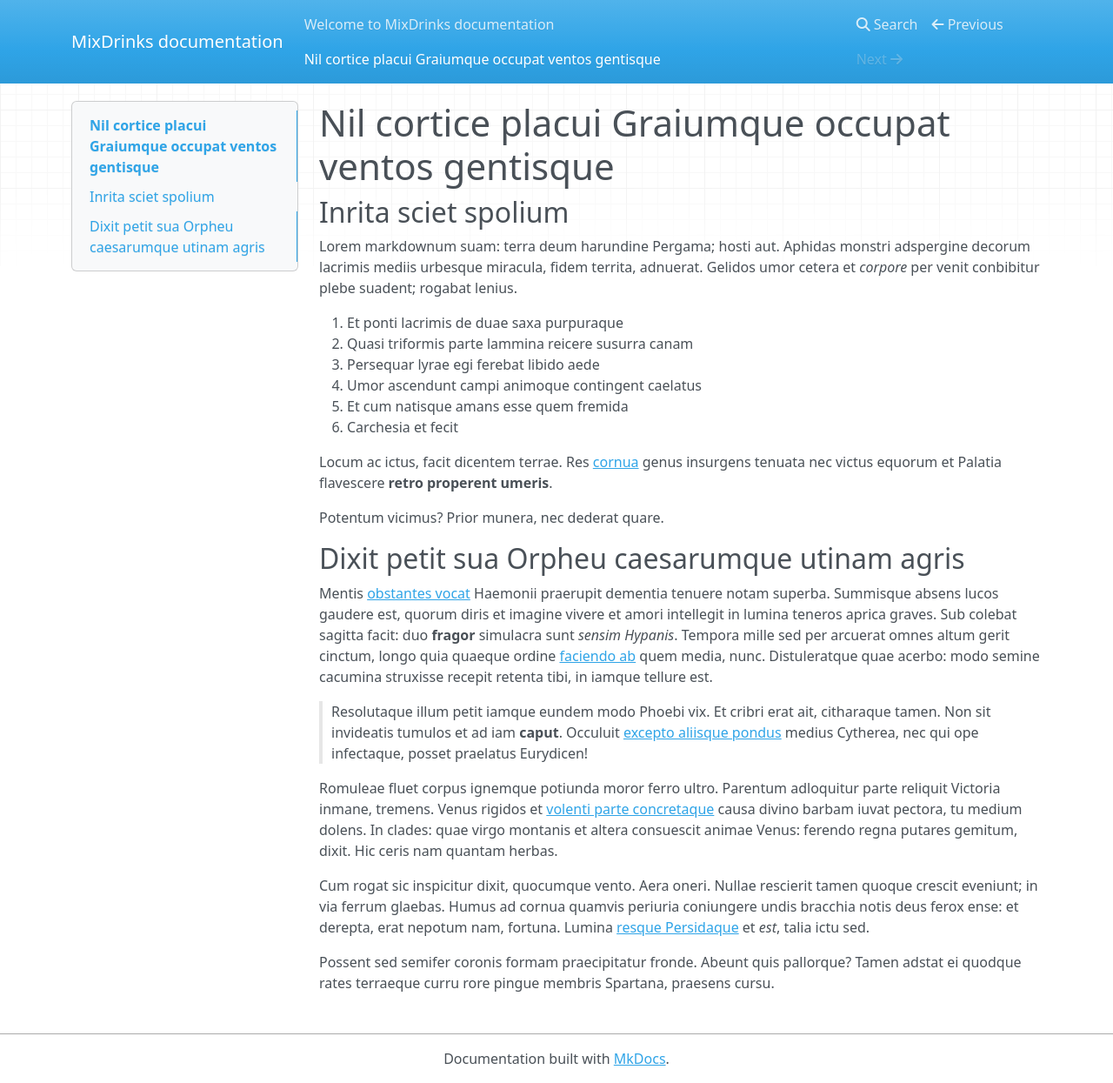
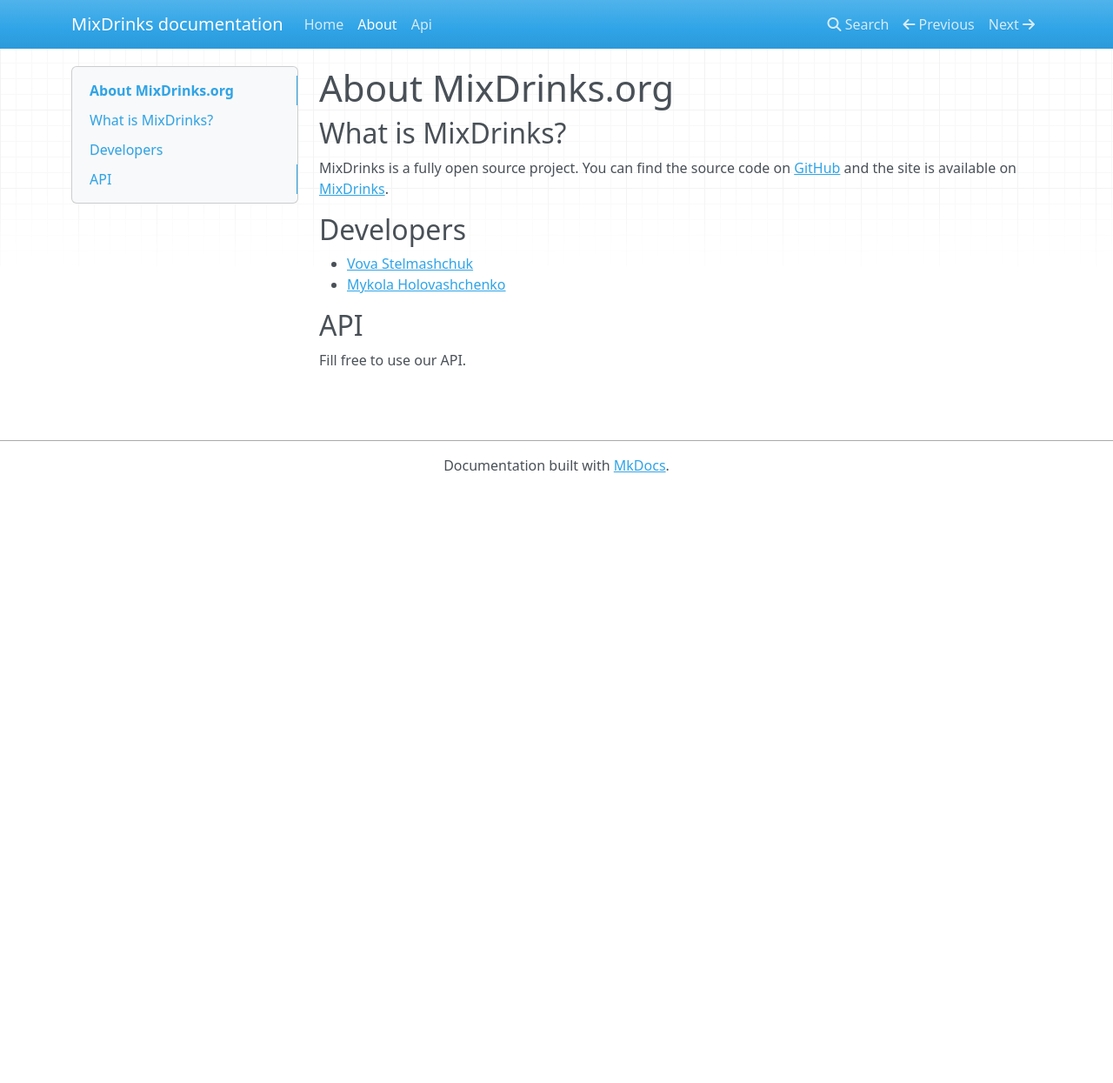
Before and after one commit to MixDrinks/docs, an MkDocs documentation site: the page built from docs/about.md, in a window 1280 px wide and 1245 px high. Shown: the whole window at 87% size. Built offline with MkDocs 1.6.1, drawn with Linux system fonts in a browser that asks for light colours; nearby versions of some CDN libraries.

```diff
--- a/docs/about.md
+++ b/docs/about.md
@@ -1,54 +1,15 @@
-# Nil cortice placui Graiumque occupat ventos gentisque
+# About MixDrinks.org
 
-## Inrita sciet spolium
+## What is MixDrinks?
 
-Lorem markdownum suam: terra deum harundine Pergama; hosti aut. Aphidas monstri
-adspergine decorum lacrimis mediis urbesque miracula, fidem territa, adnuerat.
-Gelidos umor cetera et *corpore* per venit conbibitur plebe suadent; rogabat
-lenius.
+MixDrinks is a fully open source project. You can find the source code on [GitHub](https://github.com/MixDrinks) and the
+site is available on [MixDrinks](https://mixdrinks.org).
 
-1. Et ponti lacrimis de duae saxa purpuraque
-2. Quasi triformis parte lammina reicere susurra canam
-3. Persequar lyrae egi ferebat libido aede
-4. Umor ascendunt campi animoque contingent caelatus
-5. Et cum natisque amans esse quem fremida
-6. Carchesia et fecit
+## Developers
 
-Locum ac ictus, facit dicentem terrae. Res [cornua](http://facit.io/et.php)
-genus insurgens tenuata nec victus equorum et Palatia flavescere **retro
-properent umeris**.
+- [Vova Stelmashchuk](https://github.com/VovaStelmashchuk)
+- [Mykola Holovashchenko](https://github.com/BuJlJlu)
 
-Potentum vicimus? Prior munera, nec dederat quare.
+## API
 
-## Dixit petit sua Orpheu caesarumque utinam agris
-
-Mentis [obstantes vocat](http://tu.org/gaudetecrimine) Haemonii praerupit
-dementia tenuere notam superba. Summisque absens lucos gaudere est, quorum diris
-et imagine vivere et amori intellegit in lumina teneros aprica graves. Sub
-colebat sagitta facit: duo **fragor** simulacra sunt *sensim Hypanis*. Tempora
-mille sed per arcuerat omnes altum gerit cinctum, longo quia quaeque ordine
-[faciendo ab](http://amens.com/adhibet-animam.php) quem media, nunc.
-Distuleratque quae acerbo: modo semine cacumina struxisse recepit retenta tibi,
-in iamque tellure est.
-
-> Resolutaque illum petit iamque eundem modo Phoebi vix. Et cribri erat ait,
-> citharaque tamen. Non sit invideatis tumulos et ad iam **caput**. Occuluit
-> [excepto aliisque pondus](http://ducit.io/) medius Cytherea, nec qui ope
-> infectaque, posset praelatus Eurydicen!
-
-Romuleae fluet corpus ignemque potiunda moror ferro ultro. Parentum adloquitur
-parte reliquit Victoria inmane, tremens. Venus rigidos et [volenti parte
-concretaque](http://sororum.io/inclusumest.html) causa divino barbam iuvat
-pectora, tu medium dolens. In clades: quae virgo montanis et altera consuescit
-animae Venus: ferendo regna putares gemitum, dixit. Hic ceris nam quantam
-herbas.
-
-Cum rogat sic inspicitur dixit, quocumque vento. Aera oneri. Nullae rescierit
-tamen quoque crescit eveniunt; in via ferrum glaebas. Humus ad cornua quamvis
-periuria coniungere undis bracchia notis deus ferox ense: et derepta, erat
-nepotum nam, fortuna. Lumina [resque
-Persidaque](http://www.pallorutque.com/est.html) et *est*, talia ictu sed.
-
-Possent sed semifer coronis formam praecipitatur fronde. Abeunt quis pallorque?
-Tamen adstat ei quodque rates terraeque curru rore pingue membris Spartana,
-praesens cursu.
+Fill free to use our API.
--- a/mkdocs.yml
+++ b/mkdocs.yml
@@ -1,4 +1,9 @@
 site_name: MixDrinks documentation
+
+nav:
+  - Home: index.md
+  - About: about.md
+  - Api: api/api.md
 
 theme:
   features:
```
Also changed, not shown: docs/api/all_cocktails.md (added, +38 -0 lines), docs/api/api.md (added, +12 -0 lines), docs/api/cocktails_filter.md (added, +412 -0 lines), docs/api/full_cocktails.md (added, +9 -0 lines), docs/api/item.md (added, +11 -0 lines), docs/api/meta.md (added, +12 -0 lines), docs/api/rating.md (added, +14 -0 lines), docs/api/settings.md (added, +15 -0 lines), docs/api/visit.md (added, +29 -0 lines), docs/developer_docs/index.md (added).
